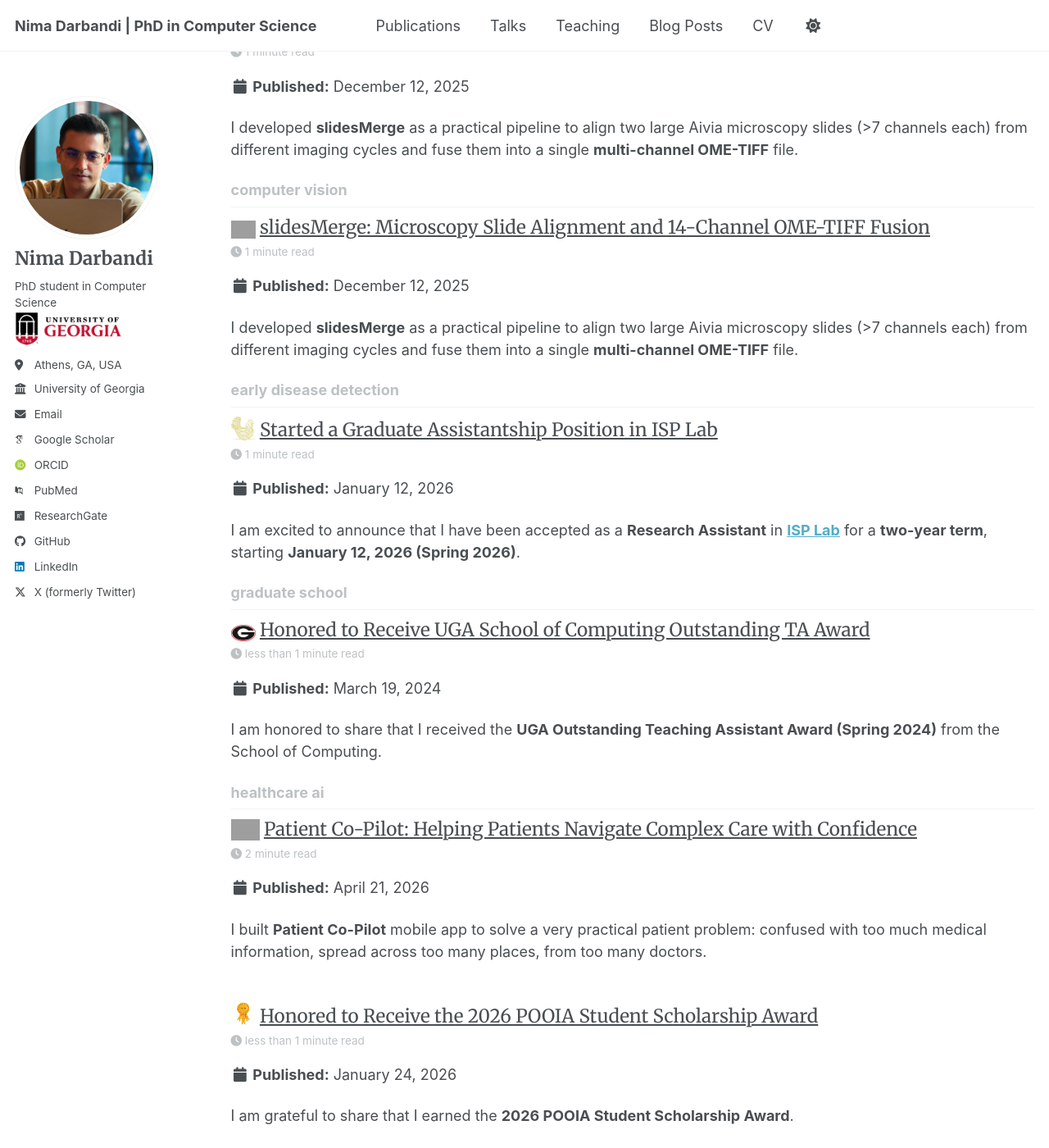
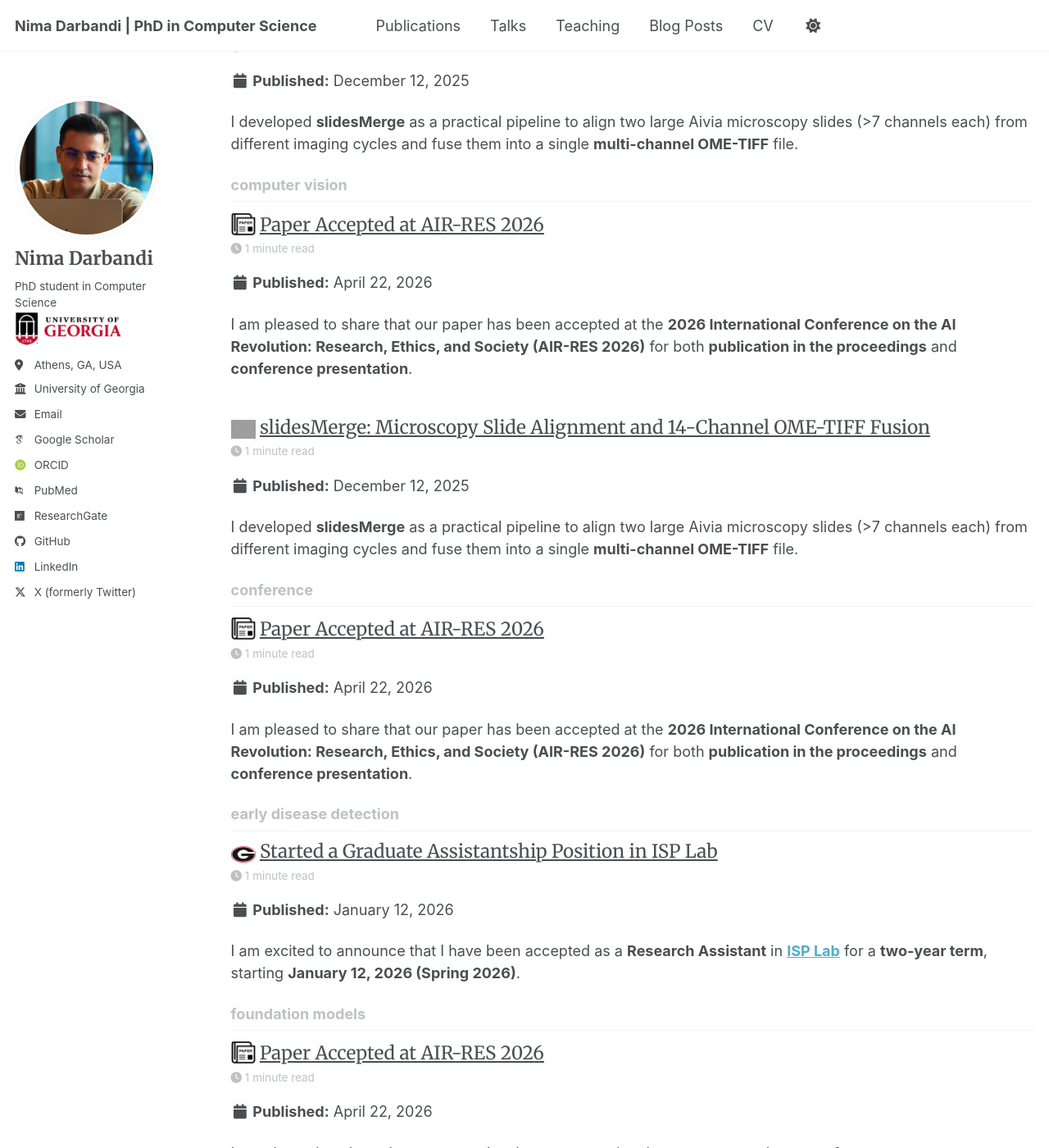
Before and after one commit to nimadarbandi/nimadarbandi.github.io, a Jekyll site: the page built from _pages/tag-archive.html, in a window 1280 px wide and 1400 px high, scrolled down 1629 px. Shown: the whole window at 82% size. Built offline with Jekyll 4.4.1, drawn with Linux system fonts in a browser that asks for light colours; some web fonts are replaced; a script bundle is joined from its source files by our own code; library files that are not in the unit come from our copies; some of the changed text lies outside the part shown; grey boxes are pictures that could not be loaded.

Commit message:
paper publish post and icon updates

```diff
--- /dev/null
+++ b/_posts/2026-04-22-air-res-paper-acceptance.md
@@ -0,0 +1,36 @@
+---
+title: "Paper Accepted at AIR-RES 2026"
+date: 2026-04-22
+permalink: /posts/2026/04/air-res-paper-acceptance/
+tags:
+  - conference
+  - paper acceptance
+  - computer vision
+  - foundation models
+  - uga
+post_icon: /images/paper.png
+post_icon_width: 30
+---
+I am pleased to share that our paper has been accepted at the **2026 International Conference on the AI Revolution: Research, Ethics, and Society (AIR-RES 2026)** for both **publication in the proceedings** and **conference presentation**.
+
+Paper details:
+
+- **Paper ID:** AIR3365
+- **Title:** *Foundation Models as Data Engines: Label-Efficient Learning in Modern Computer Vision*
+- **Category:** Regular Research Paper
+- **Authors:** Mohammad R. (Nima) Darbandi, Mahsa Darbandi, Sara Darbandi, Afsaneh Shams, Soheyla Amirian, Hamid R. Arabnia, Guoming Li, Tianming Liu
+
+In this paper, we argue that computer vision is moving from a model-centric workflow to a **supervision-centric Data Engine paradigm**, where foundation models help iteratively curate, label, and verify training data.
+
+The motivation is practical: traditional deep-learning pipelines are heavily constrained by annotation cost and timeline, often dominated by manual labeling. We present a taxonomy that traces the field from manual supervision to increasingly autonomous supervision loops, where AI-assisted verification and self-improving cycles reduce direct human burden.
+
+The paper also analyzes three converging directions:
+
+1. Automated curation and labeling using models such as SAM, DINO, and CLIP.
+2. Knowledge agglomeration through distillation from large teacher models into efficient student models.
+3. Domain-specific vertical adaptation in label-scarce settings such as medical imaging, remote sensing, and cellular biology.
+
+Overall, the work outlines a roadmap for scalable, label-efficient visual intelligence systems that can continuously improve through data-engine feedback loops.
+
+Conference:
+[AIR-RES 2026 (April 13-15, 2026, Las Vegas, USA)](https://www.american-cse.org/air-res2026/)
```
Also changed, not shown: _posts/2024-03-19-uga-outstanding-teaching-assistant-award.md (+1 -1 lines), _posts/2026-01-12-research-assistantship-guoming-li.md (+1 -1 lines), images/paper.png (added).
